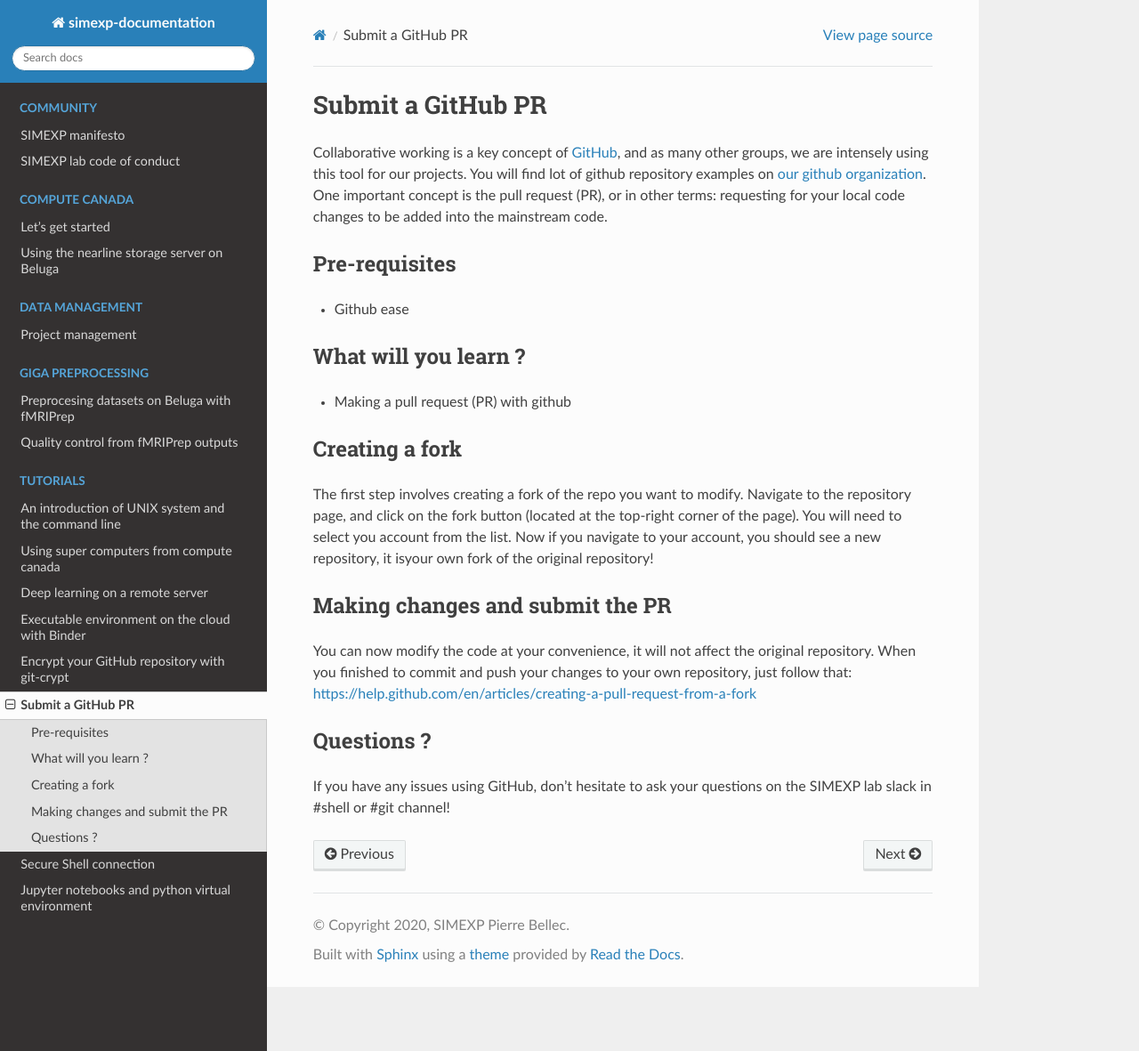
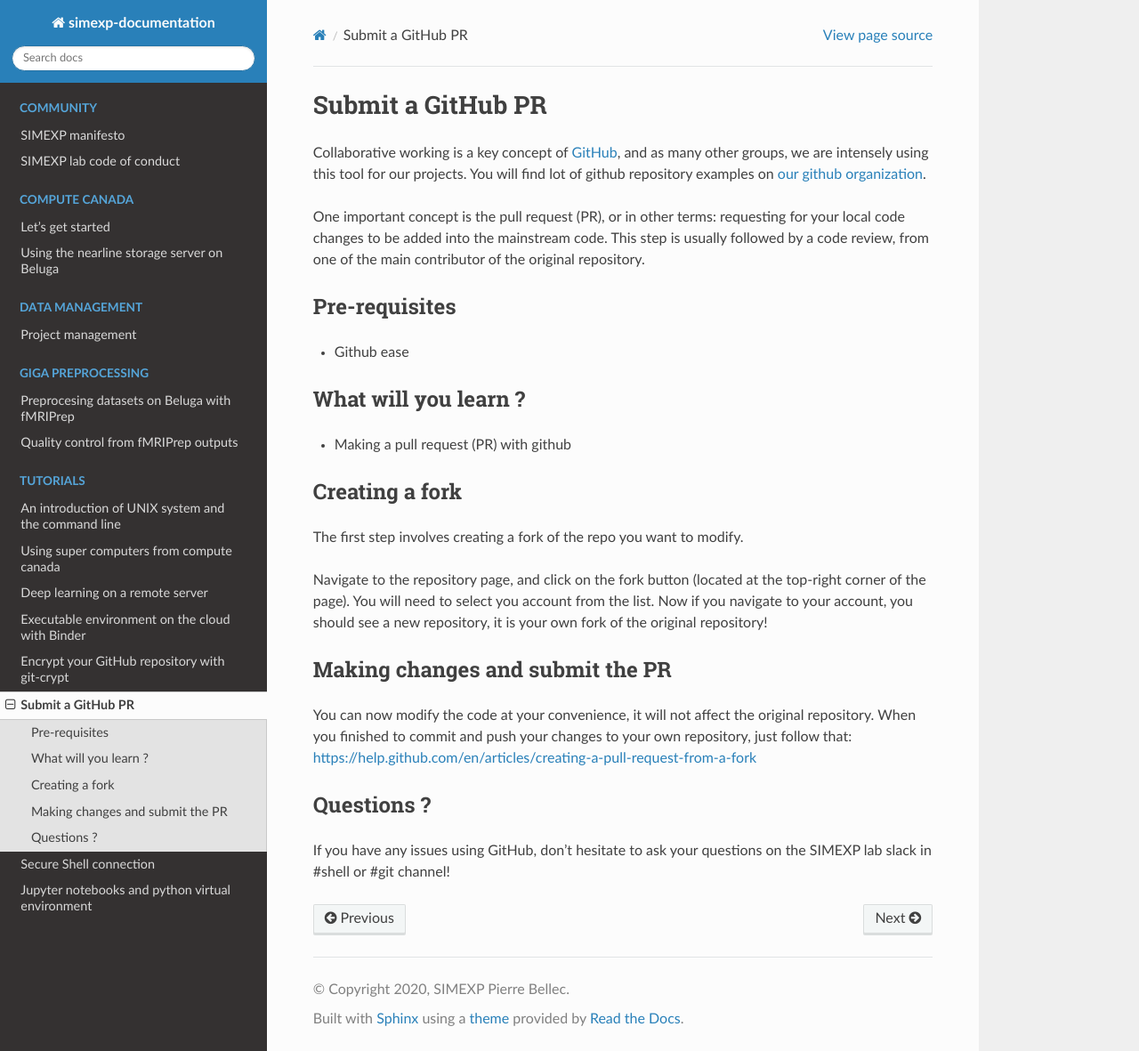
Before and after one commit to SIMEXP/lab-documentation, a Sphinx documentation site: the page built from source/tutorials/submit_pr.rst, in a window 1280 px wide and 1181 px high. Shown: the whole window at 89% size. Built offline with Sphinx 7.4.7 and the Read the Docs theme 2.0.0, drawn with Linux system fonts in a browser that asks for light colours.

Commit message:
typo PR tuto

```diff
--- a/source/tutorials/submit_pr.rst
+++ b/source/tutorials/submit_pr.rst
@@ -3,7 +3,9 @@ Submit a GitHub PR
 
 Collaborative working is a key concept of `GitHub <https://github.com/>`_, and as many other groups, we are intensely using this tool for our projects.
 You will find lot of github repository examples on `our github organization <https://github.com/SIMEXP>`_.
+
 One important concept is the pull request (PR), or in other terms: requesting for your local code changes to be added into the mainstream code.
+This step is usually followed by a code review, from one of the main contributor of the original repository.
 
 Pre-requisites
 ::::::::::::::
@@ -17,9 +19,10 @@ Creating a fork
 :::::::::::::::
 
 The first step involves creating a fork of the repo you want to modify.
+
 Navigate to the repository page, and click on the fork button (located at the top-right corner of the page).
 You will need to select you account from the list.
-Now if you navigate to your account, you should see a new repository, it isyour own fork of the original repository!
+Now if you navigate to your account, you should see a new repository, it is your own fork of the original repository!
 
 Making changes and submit the PR
 ::::::::::::::::::::::::::::::::
```
